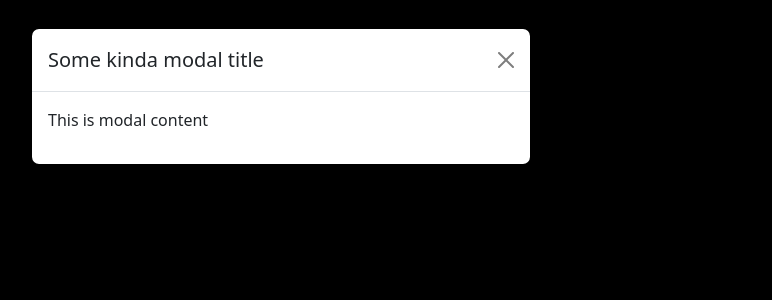
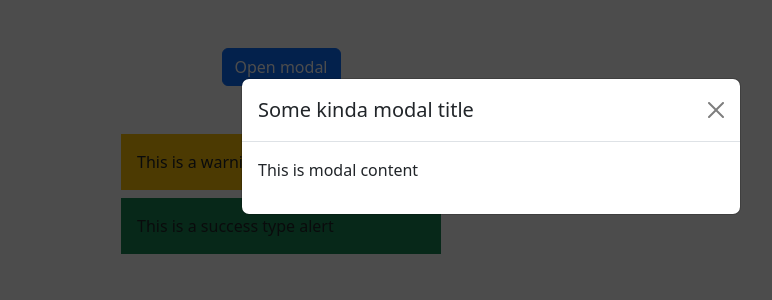
Before and after one commit to Aleksandra-Melnikova/HomeWork-58, a React (Vite) app: page / in a window 1280 px wide. Both pictures are taken after a click on the button "Open modal". Shown: the top 300 px of the page, without its empty margins (359-1131 px from the left). Built offline with nearby package versions, Linux system fonts and the light colour scheme; the HTML template or start-up script is replaced by a standard one.

Commit message:
Add animation for popping up and hiding components

```diff
--- a/package.json
+++ b/package.json
@@ -12,6 +12,7 @@
   },
   "dependencies": {
     "bootstrap": "^5.3.3",
+    "framer-motion": "^11.11.1",
     "react": "^18.3.1",
     "react-dom": "^18.3.1"
   },
--- a/src/components/UI/Alert/Alert.tsx
+++ b/src/components/UI/Alert/Alert.tsx
@@ -1,39 +1,53 @@
 import * as React from "react";
+import { motion } from "framer-motion";
+
 interface Props extends React.PropsWithChildren {
   type: "primary" | "success" | "warning" | "danger";
   onDismiss?: () => boolean;
 }
 
+const variants = {
+  open: {
+    scale: [1, 2, 2, 1, 1],
+    rotate: [0, 0, 270, 270, 0],
+    borderRadius: ["20%", "20%", "50%", "50%", "20%", "0%"],
+    duration: 1.5,
+  },
+  closed: {
+    scale: [2, 2, 1, 1, 0],
+    rotate: [0, 0, 270, 270, 0],
+    duration: 1.0,
+  },
+};
+
 const Alert: React.FC<Props> = ({ type, onDismiss, children }) => {
   const [showAlert, setShowAlert] = React.useState(true);
 
   if (onDismiss !== undefined) {
-    const cansel = () => {
-      if (onDismiss()) {
-        setShowAlert(!showAlert);
-        return showAlert;
-      }
-    };
     return (
-      <div
-        style={{ display: showAlert ? "row" : "none" }}
+      <motion.div
+        animate={showAlert ? "open" : "closed"}
+        variants={variants}
+        // style={{ display: showAlert ? "row" : "none" }}
         className={`w-25 p-2 bg-${type} row justify-content-between mt-2 ms-auto me-auto align-items-center`}
       >
         <p className="col-9 p-2 text-start d-block m-0">{children}</p>
         <button
           className="btn-close col-2"
-          onClick={cansel}
+          onClick={() => setShowAlert((isOpen) => !isOpen)}
           type="button"
         ></button>
-      </div>
+      </motion.div>
     );
   } else {
     return (
-      <div
+      <motion.div
+        animate={showAlert ? "open" : "closed"}
+        variants={variants}
         className={`w-25 p-2 bg-${type} row justify-content-between mt-2 ms-auto me-auto align-items-center`}
       >
         <p className="col-9 p-2 text-start d-block m-0">{children}</p>
-      </div>
+      </motion.div>
     );
   }
 };
--- a/src/components/UI/Backdrop/Backdrop.tsx
+++ b/src/components/UI/Backdrop/Backdrop.tsx
@@ -11,7 +11,7 @@ const Backdrop: React.FC<Props> = ({ show, onClose }) => {
       <div
         onClick={onClose}
         className="modal-backdrop "
-        style={{ display: show ? "block" : "none" }}
+        style={{ display: show ? "block" : "none", opacity: 0.7 }}
       />
     </div>
   );
--- a/src/components/UI/Modal/Modal.tsx
+++ b/src/components/UI/Modal/Modal.tsx
@@ -1,24 +1,30 @@
 import Backdrop from "../Backdrop/Backdrop.tsx";
 import * as React from "react";
+import { motion } from "framer-motion";
+
 interface Props extends React.PropsWithChildren {
   show: boolean;
   title: string;
   onClose: () => void;
 }
 
-const Modal: React.FC<Props> = ({ show, title, onClose, children }) => {
+export const Modal: React.FC<Props> = ({ show, title, onClose, children }) => {
   return (
     <>
       <Backdrop onClose={onClose} show={show} />
-      <div
+      <motion.div
         className="modal show"
+        animate={{
+          rotate: show ? 0 : 360,
+          scale: show ? 1 : 0,
+        }}
+        transition={{ duration: 1.5 }}
         style={{
           display: show ? "block" : "none",
           width: "500px",
           position: "fixed",
-          top: "50%",
-          left: "50%",
-          transform: "translate(-50%, -50%)",
+          top: "50px",
+          left: "600px",
         }}
       >
         <div className="modal-dialog">
@@ -34,7 +40,7 @@ const Modal: React.FC<Props> = ({ show, title, onClose, children }) => {
             <div className="p-3">{children}</div>
           </div>
         </div>
-      </div>
+      </motion.div>
     </>
   );
 };
```
Also changed, not shown: 1 other file (tests, documents, lock files or other folders).
